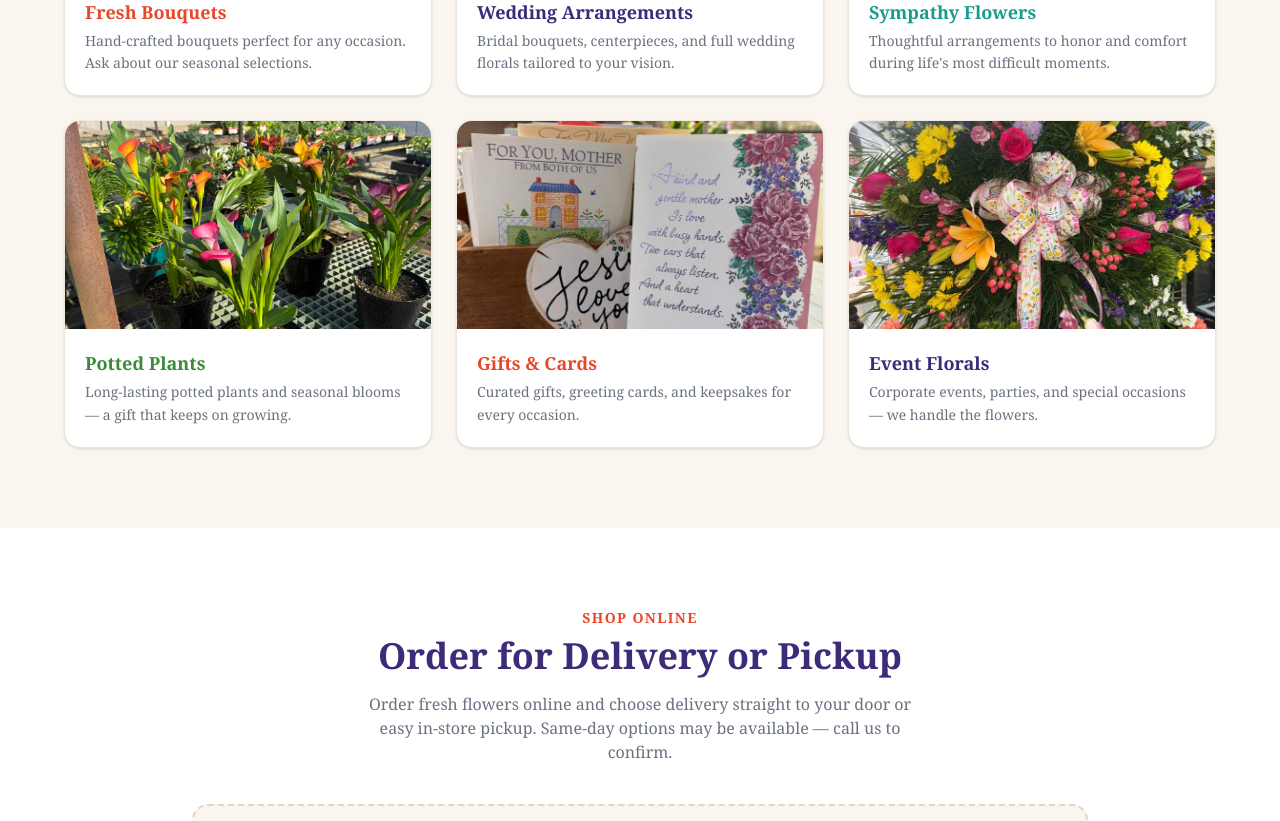
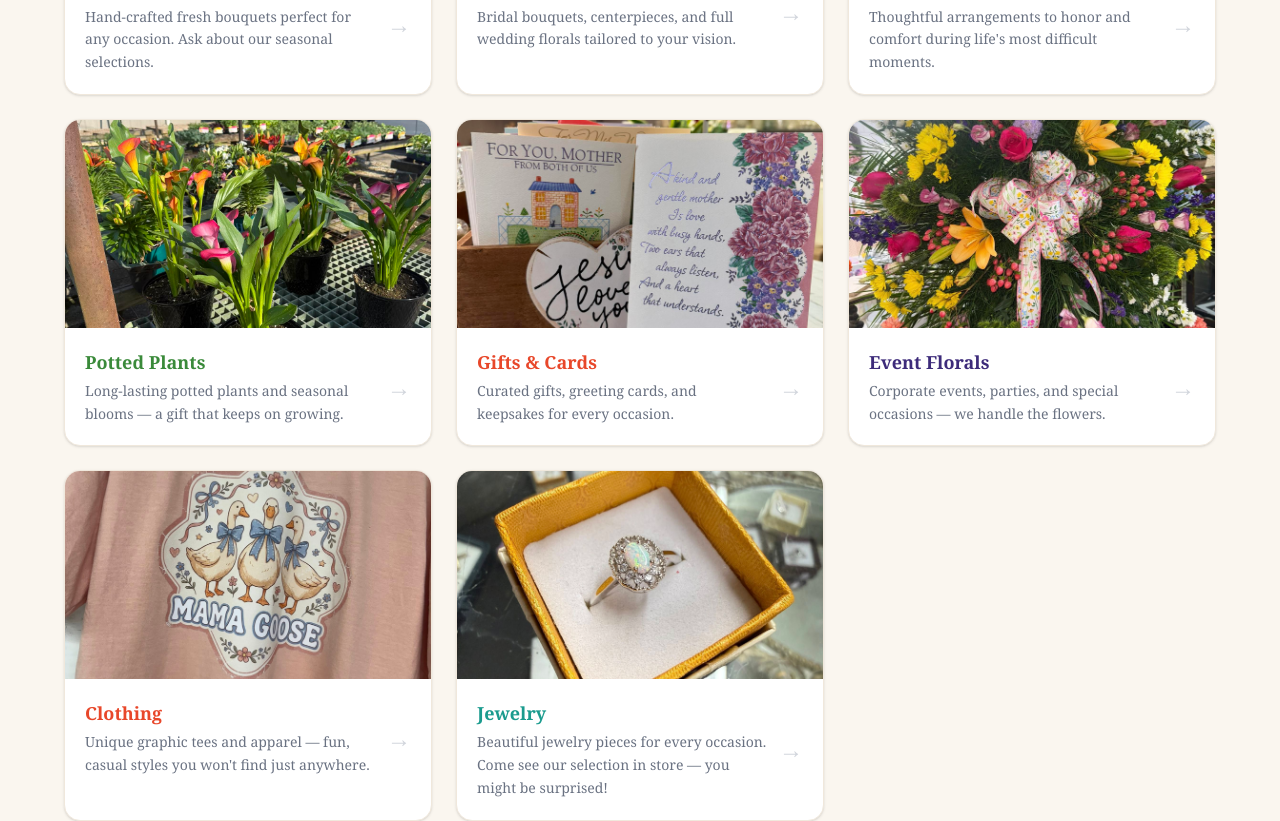
Before and after one commit to higtan-wq/Ann-s-Flowers, a Next.js app: page / in a window 1280 px wide. Shown: the part 2620-3441 px from the top of the page. Built offline with nearby package versions, Linux system fonts and the light colour scheme.

Commit message:
add clothing, jewelry, category pages, shop routing

```diff
--- /dev/null
+++ b/app/shop/[category]/page.tsx
@@ -0,0 +1,96 @@
+import Image from "next/image";
+import Link from "next/link";
+import { notFound } from "next/navigation";
+import { categories, getCategoryBySlug } from "@/lib/products";
+import Navbar from "@/components/Navbar";
+import Footer from "@/components/Footer";
+
+export function generateStaticParams() {
+  return categories.map((c) => ({ category: c.slug }));
+}
+
+export default async function CategoryPage({
+  params,
+}: {
+  params: Promise<{ category: string }>;
+}) {
+  const { category: slug } = await params;
+  const category = getCategoryBySlug(slug);
+  if (!category) notFound();
+
+  return (
+    <>
+      <Navbar />
+      <main className="min-h-screen bg-[#FAF6EF]">
+        {/* Header */}
+        <div className="bg-white border-b border-[#f0e8dc] py-10 px-4">
+          <div className="max-w-6xl mx-auto">
+            <Link href="/#shop" className="text-sm text-[#1A9B8E] hover:underline mb-4 inline-block">
+              ← Back to All Categories
+            </Link>
+            <h1 className="text-3xl md:text-4xl font-bold mb-2" style={{ color: category.color }}>
+              {category.name}
+            </h1>
+            <p className="text-gray-500 max-w-xl">{category.description}</p>
+          </div>
+        </div>
+
+        <div className="max-w-6xl mx-auto px-4 py-12">
+          {category.products.length === 0 ? (
+            /* Coming soon state */
+            <div className="text-center py-24">
+              <div className="text-6xl mb-4">🌸</div>
+              <h2 className="text-2xl font-bold text-[#3D2B7A] mb-3">Products Coming Soon</h2>
+              <p className="text-gray-500 max-w-md mx-auto mb-8">
+                We&apos;re adding our {category.name.toLowerCase()} to the store. In the meantime, give us a call or stop by and we&apos;ll be happy to help!
+              </p>
+              <a
+                href="tel:+12563542613"
+                className="inline-block bg-[#E8472A] text-white px-8 py-3 rounded-full font-semibold hover:bg-[#c73a20] transition-colors"
+              >
+                Call Us: (256) 354-2613
+              </a>
+            </div>
+          ) : (
+            /* Product grid */
+            <div className="grid grid-cols-1 sm:grid-cols-2 lg:grid-cols-3 gap-6">
+              {category.products.map((product) => (
+                <div
+                  key={product.name}
+                  className="bg-white rounded-2xl overflow-hidden shadow-sm hover:shadow-md transition-shadow border border-[#f0e8dc]"
+                >
+                  <div className="relative w-full h-56">
+                    <Image
+                      src={product.image}
+                      alt={product.name}
+                      fill
+                      className="object-cover"
+                    />
+                  </div>
+                  <div className="p-5">
+                    <h3 className="text-lg font-bold text-[#3D2B7A] mb-1">{product.name}</h3>
+                    <p className="text-gray-500 text-sm mb-3">{product.description}</p>
+                    <div className="flex items-center justify-between">
+                      <span className="text-xl font-bold" style={{ color: category.color }}>
+                        {product.price}
+                      </span>
+                      <a
+                        href={product.squareLink}
+                        target="_blank"
+                        rel="noopener noreferrer"
+                        className="bg-[#E8472A] text-white px-5 py-2 rounded-full text-sm font-semibold hover:bg-[#c73a20] transition-colors"
+                      >
+                        Buy Now
+                      </a>
+                    </div>
+                  </div>
+                </div>
+              ))}
+            </div>
+          )}
+        </div>
+      </main>
+      <Footer />
+    </>
+  );
+}
--- a/components/Shop.tsx
+++ b/components/Shop.tsx
@@ -1,43 +1,6 @@
 import Image from "next/image";
-
-const products = [
-  {
-    name: "Fresh Bouquets",
-    description: "Hand-crafted bouquets perfect for any occasion. Ask about our seasonal selections.",
-    image: "/bouquets.jpg",
-    color: "#E8472A",
-  },
-  {
-    name: "Wedding Arrangements",
-    description: "Bridal bouquets, centerpieces, and full wedding florals tailored to your vision.",
-    image: "/wedding.jpg",
-    color: "#3D2B7A",
-  },
-  {
-    name: "Sympathy Flowers",
-    description: "Thoughtful arrangements to honor and comfort during life's most difficult moments.",
-    image: "/sympathy.jpg",
-    color: "#1A9B8E",
-  },
-  {
-    name: "Potted Plants",
-    description: "Long-lasting potted plants and seasonal blooms — a gift that keeps on growing.",
-    image: "/potted.jpg",
-    color: "#3A8A3A",
-  },
-  {
-    name: "Gifts & Cards",
-    description: "Curated gifts, greeting cards, and keepsakes for every occasion.",
-    image: "/gifts.jpg",
-    color: "#E8472A",
-  },
-  {
-    name: "Event Florals",
-    description: "Corporate events, parties, and special occasions — we handle the flowers.",
-    image: "/events.jpg",
-    color: "#3D2B7A",
-  },
-];
+import Link from "next/link";
+import { categories } from "@/lib/products";
 
 export default function Shop() {
   return (
@@ -47,31 +10,35 @@ export default function Shop() {
           <p className="text-[#E8472A] font-semibold uppercase tracking-widest text-sm mb-2">What We Offer</p>
           <h2 className="text-3xl md:text-4xl font-bold text-[#3D2B7A]">Our Collections</h2>
           <p className="text-gray-500 mt-3 max-w-xl mx-auto">
-            From everyday bouquets to full event florals, we have something for every moment.
+            Click any category to browse products and shop online.
           </p>
         </div>
 
         <div className="grid grid-cols-1 sm:grid-cols-2 lg:grid-cols-3 gap-6">
-          {products.map((p) => (
-            <div
-              key={p.name}
-              className="bg-white rounded-2xl overflow-hidden shadow-sm hover:shadow-md transition-shadow border border-[#f0e8dc]"
+          {categories.map((c) => (
+            <Link
+              key={c.slug}
+              href={`/shop/${c.slug}`}
+              className="bg-white rounded-2xl overflow-hidden shadow-sm hover:shadow-md transition-all hover:-translate-y-1 border border-[#f0e8dc] group"
             >
               <div className="relative w-full h-52">
                 <Image
-                  src={p.image}
-                  alt={p.name}
+                  src={c.image}
+                  alt={c.name}
                   fill
-                  className="object-cover"
+                  className="object-cover group-hover:scale-105 transition-transform duration-300"
                 />
               </div>
-              <div className="p-5">
-                <h3 className="text-lg font-bold mb-1" style={{ color: p.color }}>
-                  {p.name}
-                </h3>
-                <p className="text-gray-500 text-sm leading-relaxed">{p.description}</p>
+              <div className="p-5 flex items-center justify-between">
+                <div>
+                  <h3 className="text-lg font-bold mb-1" style={{ color: c.color }}>
+                    {c.name}
+                  </h3>
+                  <p className="text-gray-500 text-sm leading-relaxed">{c.description}</p>
+                </div>
+                <span className="text-2xl ml-3 text-gray-300 group-hover:text-[#E8472A] transition-colors">→</span>
               </div>
-            </div>
+            </Link>
           ))}
         </div>
       </div>
--- /dev/null
+++ b/lib/products.ts
@@ -0,0 +1,90 @@
+export type Product = {
+  name: string;
+  description: string;
+  price: string;
+  image: string;
+  squareLink: string;
+};
+
+export type Category = {
+  slug: string;
+  name: string;
+  description: string;
+  image: string;
+  color: string;
+  products: Product[];
+};
+
+export const categories: Category[] = [
+  {
+    slug: "bouquets",
+    name: "Fresh Bouquets",
+    description: "Hand-crafted fresh bouquets perfect for any occasion. Ask about our seasonal selections.",
+    image: "/bouquets.jpg",
+    color: "#E8472A",
+    products: [
+      // ADD PRODUCTS HERE — example format:
+      // { name: "Spring Bouquet", description: "Seasonal spring flowers", price: "$45.00", image: "/bouquets.jpg", squareLink: "https://square.link/..." },
+    ],
+  },
+  {
+    slug: "wedding",
+    name: "Wedding Arrangements",
+    description: "Bridal bouquets, centerpieces, and full wedding florals tailored to your vision.",
+    image: "/wedding.jpg",
+    color: "#3D2B7A",
+    products: [],
+  },
+  {
+    slug: "sympathy",
+    name: "Sympathy Flowers",
+    description: "Thoughtful arrangements to honor and comfort during life's most difficult moments.",
+    image: "/sympathy.jpg",
+    color: "#1A9B8E",
+    products: [],
+  },
+  {
+    slug: "potted",
+    name: "Potted Plants",
+    description: "Long-lasting potted plants and seasonal blooms — a gift that keeps on growing.",
+    image: "/potted.jpg",
+    color: "#3A8A3A",
+    products: [],
+  },
+  {
+    slug: "gifts",
+    name: "Gifts & Cards",
+    description: "Curated gifts, greeting cards, and keepsakes for every occasion.",
+    image: "/gifts.jpg",
+    color: "#E8472A",
+    products: [],
+  },
+  {
+    slug: "events",
+    name: "Event Florals",
+    description: "Corporate events, parties, and special occasions — we handle the flowers.",
+    image: "/events.jpg",
+    color: "#3D2B7A",
+    products: [],
+  },
+  {
+    slug: "clothing",
+    name: "Clothing",
+    description: "Unique graphic tees and apparel — fun, casual styles you won't find just anywhere.",
+    image: "/clothing.jpg",
+    color: "#E8472A",
+    products: [],
+  },
+  {
+    slug: "jewelry",
+    name: "Jewelry",
+    description: "Beautiful jewelry pieces for every occasion. Come see our selection in store — you might be surprised!",
+    image: "/jewelry.jpg",
+    color: "#1A9B8E",
+    products: [],
+  },
+];
+
+export function getCategoryBySlug(slug: string): Category | undefined {
+  return categories.find((c) => c.slug === slug);
+}
```
Also changed, not shown: public/clothing.jpg (added), public/jewelry.jpg (added).
